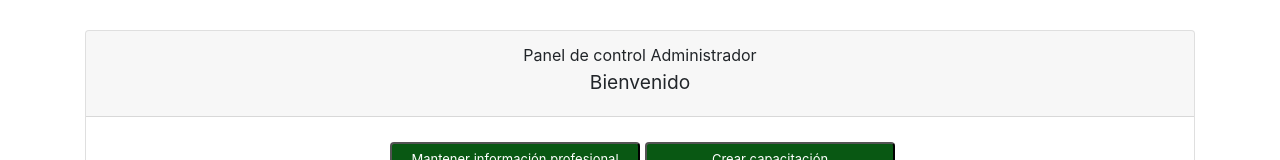
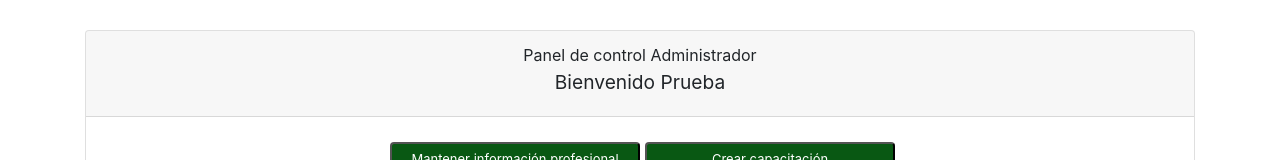
Before and after one commit to maxquevedo/KeepItSafe, an Angular app in the folder portafolioPrueba01/: page /Admin in a window 1280 px wide. Shown: the part 124-284 px from the top of the page. Built offline with nearby package versions, Linux system fonts and the light colour scheme.

Commit message:
Prueba GIT

```diff
--- a/portafolioPrueba01/src/app/Components/administrador/administrador.component.html
+++ b/portafolioPrueba01/src/app/Components/administrador/administrador.component.html
@@ -2,16 +2,16 @@
 <div class="card text-center">
     <div class="card-header">
         Panel de control Administrador
-        <h4><small>Bienvenido {{ usuario }}</small></h4>
+        <h4><small>Bienvenido Prueba {{ usuario }}</small></h4>
     </div>
     <div class="card-body">
         <div>
             <button class="botonAdmin" [routerLink]="[ '/profesionales']">Mantener información profesional</button>
-            <button class="botonAdmin" [routerLink]="['/crearcapacitacion']" >Crear capacitación</button>
+            <button class="botonAdmin" [routerLink]="['/crearcapacitacion']">Crear capacitación</button>
         </div>
         <div>
             <button class="botonAdmin" [routerLink]="[ '/clientes']">Mantener información cliente</button>
-            <button class="botonAdmin" [routerLink]="['/planificarvisita']" >Planificar visita</button>
+            <button class="botonAdmin" [routerLink]="['/planificarvisita']">Planificar visita</button>
 
         </div>
         <div>
@@ -24,6 +24,6 @@
         </div>
     </div>
     <div class="card-footer text-muted">
-        <button class="btn btn-outline-success" (click)="logout()" >Salir</button>
+        <button class="btn btn-outline-success" (click)="logout()">Salir</button>
     </div>
 </div>
```
